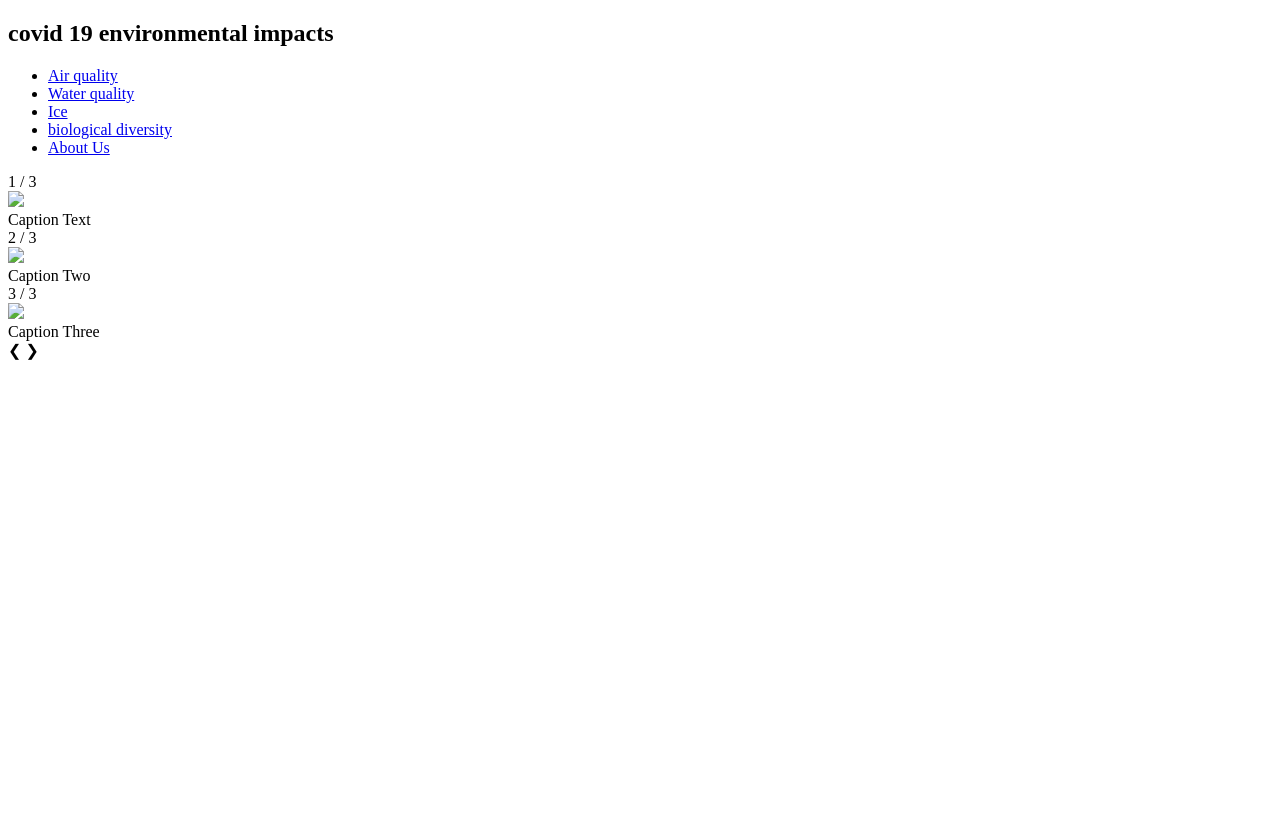
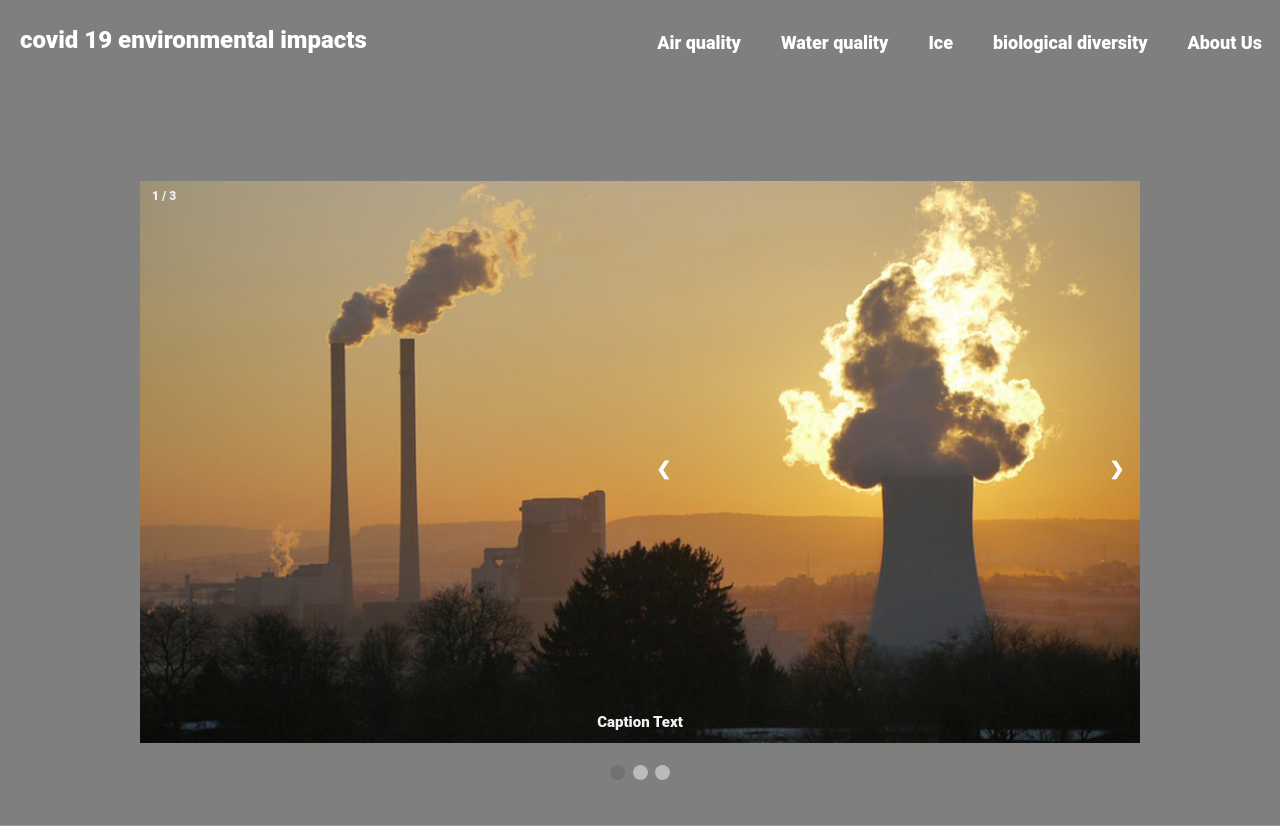
Before and after one commit to MinaRashad/COVID-19-NASA-Space-Apps, a plain HTML site: page index.html in a window 1280 px wide. Before the commit the page ends 800 px from the top, so only its background shows below. Drawn offline with Linux system fonts and the light colour scheme.

Commit message:
fixed index.html

```diff
--- a/index.html
+++ b/index.html
@@ -3,34 +3,25 @@
 <head>
 <meta charset="utf-8">
 <title>Game Website</title>
-			<link rel="stylesheet" href="Website.css">
+<link rel="stylesheet" href="css/index.css">
 </head>
 <body>
 	<div class="container">
 		<header>
 			<div class="logo">
-							<h2>covid 19 environmental impacts </h2>
+				<h2>covid 19 environmental impacts</h2>
 			</div>
 			<nav>
 				<ul>
-								<li>
-									<a href="Idea.html"> Air quality </a>
-								</li>
-								<li>
-									<a href="nasa .pdf"> Water quality </a>
-								</li>
-								<li>
-									<a href="Game Aim.html"> Ice </a>
-								</li>
-								<li>
-									<a href="Game Database.html"> biological diversity </a>
-								</li>
-								<li>
-									<a href="About Us.html">About Us</a>
-								</li>
+					<li><a> Air quality </a></li>
+					<li><a> Water quality </a></li>
+					<li><a> Ice </a></li>
+					<li><a> biological diversity </a></li>
+					<li><a>About Us</a></li>
 				</ul>
 			</nav>
 		</header>
+		</div>
 		<div class="text">
 			<!-- Slideshow container -->
 			<div class="slideshow-container">
@@ -38,34 +29,34 @@
 				<!-- Full-width images with number and caption text -->
 				<div class="mySlides fade">
 					<div class="numbertext">1 / 3</div>
-	  <img src="img1.jpg" style="width:100%">
+					<img src="imgs/img1.jpg" style="width: 100%">
 					<div class="text">Caption Text</div>
 				</div>
 
 				<div class="mySlides fade">
 					<div class="numbertext">2 / 3</div>
-	  <img src="img2.jpg" style="width:100%">
+					<img src="imgs/img2.jpg" style="width: 100%">
 					<div class="text">Caption Two</div>
 				</div>
 
 				<div class="mySlides fade">
 					<div class="numbertext">3 / 3</div>
-	  <img src="img3.jpg" style="width:100%">
+					<img src="imgs/img3.jpg" style="width: 100%">
 					<div class="text">Caption Three</div>
 				</div>
 
 				<!-- Next and previous buttons -->
-	<a class="prev" onclick="plusSlides(-1)">&#10094;</a>
-	<a class="next" onclick="plusSlides(1)">&#10095;</a>
+				<a class="prev" onclick="plusSlides(-1)">&#10094;</a> <a
+					class="next" onclick="plusSlides(1)">&#10095;</a>
 			</div>
 			<br>
 
 			<!-- The dots/circles -->
-  <div style="text-align:center">
-	<span class="dot" onclick="currentSlide(1)"></span>
-	<span class="dot" onclick="currentSlide(2)"></span>
-	<span class="dot" onclick="currentSlide(3)"></span>
+			<div style="text-align: center">
+				<span class="dot" onclick="currentSlide(1)"></span> <span
+					class="dot" onclick="currentSlide(2)"></span> <span class="dot"
+					onclick="currentSlide(3)"></span>
 
-				<script src="re.js"></script>
+				<script src="js/re.js"></script>
 </body>
 </html>
```
Lines whose indentation alone changed are shown as unchanged.
